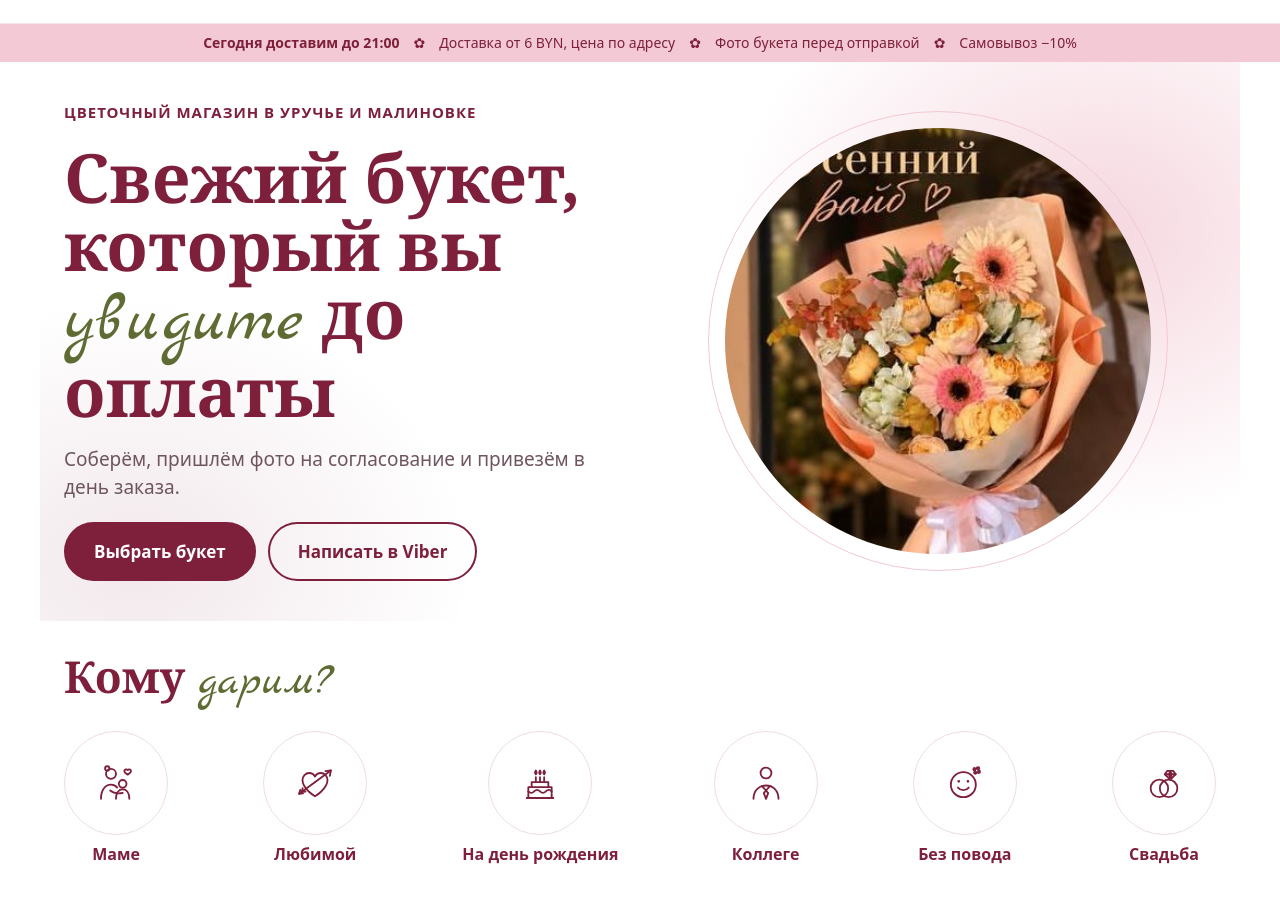
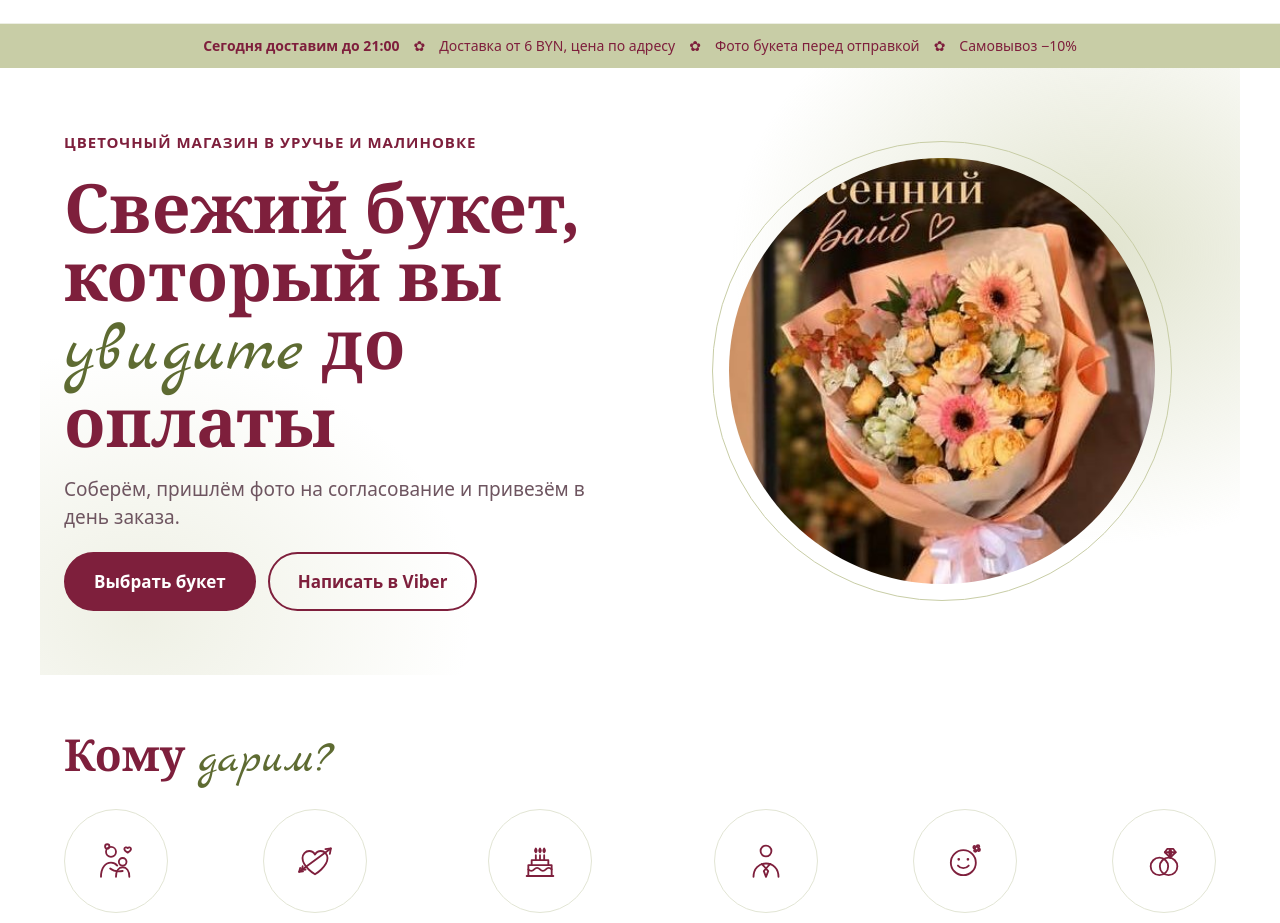
Before and after one commit to dinx393/Artflora-site-, a Next.js app: page / in a window 1280 px wide. Shown: the part 109-1032 px from the top of the page. Built offline with nearby package versions, Linux system fonts and the light colour scheme; no server answers; the database is empty.

Commit message:
Оформление: акценты шалфей #C8CDA6, белые подложки вместо розовых, больше воздуха
Co-Authored-By: Claude Opus 5.5 (1M context) <noreply@anthropic.com>
Claude-Session: https://claude.ai/code/session_01X9B9D4TyzPe5AuT9dSsbgo

```diff
--- a/src/app/globals.css
+++ b/src/app/globals.css
@@ -3,9 +3,10 @@
   --cherry: #7e1f3c;
   --olive: #5e6b32;
   --pink: #f2c9d4;
-  --blush: #fbf0f3;
-  --line: #eedde2;
-  --line-soft: #f3e6ea;
+  --sage: #c8cda6; /* шалфей: акценты вместо розового (решение владельца 2026-10-17) */
+  --blush: #f3f4ec; /* светлые подложки: шалфей, а не розовый */
+  --line: #e2e5d4;
+  --line-soft: #eceee3;
   --muted: #6e5560;
   --white: #ffffff;
   --danger: #a3283c;
@@ -32,7 +33,7 @@ h1, h2, h3 { margin: 0; font-family: var(--serif); font-weight: 600; line-height
 p { margin: 0; }
 
 .wrap { max-width: 1240px; margin: 0 auto; padding: 0 var(--gutter); }
-.section { max-width: 1200px; margin: 0 auto; padding: 32px var(--gutter); }
+.section { max-width: 1200px; margin: 0 auto; padding: 56px var(--gutter); }
 .script { font-family: var(--script); font-weight: 400; color: var(--olive); }
 .muted { color: var(--muted); }
 .small { font-size: 14px; }
@@ -106,50 +107,50 @@ textarea.input { resize: vertical; min-height: 60px; }
 .nav { display: flex; flex-wrap: wrap; gap: 8px 36px; font-size: 19px; font-weight: 700; padding: 16px 0 18px; }
 .nav a { text-decoration: none; white-space: nowrap; padding-bottom: 3px; border-bottom: 2px solid transparent; }
 .nav a:hover { border-bottom-color: currentColor; }
-.ribbon { background: var(--pink); }
+.ribbon { background: var(--sage); }
 .ribbon .wrap {
-  padding-top: 9px; padding-bottom: 9px; display: flex; white-space: nowrap; overflow: hidden;
+  padding-top: 12px; padding-bottom: 12px; display: flex; white-space: nowrap; overflow: hidden;
   gap: 14px; align-items: center; justify-content: center; font-size: 14px;
 }
 
 /* Подвал */
-.footer { background: var(--blush); margin-top: 32px; }
-.footer-grid { display: grid; grid-template-columns: repeat(auto-fit, minmax(240px, 1fr)); gap: 24px; padding: 40px var(--gutter); max-width: 1200px; margin: 0 auto; }
+.footer { background: var(--white); border-top: 1px solid var(--sage); margin-top: 72px; }
+.footer-grid { display: grid; grid-template-columns: repeat(auto-fit, minmax(240px, 1fr)); gap: 32px; padding: 56px var(--gutter); max-width: 1200px; margin: 0 auto; }
 .footer b { font-weight: 800; font-size: 18px; }
 
 /* Главная */
 .hero {
-  max-width: 1200px; margin: 0 auto; padding: 40px var(--gutter); display: flex; flex-wrap: wrap; gap: 40px; align-items: center;
+  max-width: 1200px; margin: 0 auto; padding: 64px var(--gutter); display: flex; flex-wrap: wrap; gap: 56px; align-items: center;
   background:
-    radial-gradient(520px 420px at 88% 30%, rgba(242,201,212,.75), rgba(242,201,212,0) 70%),
-    radial-gradient(480px 380px at 8% 90%, rgba(126,31,60,.10), rgba(126,31,60,0) 70%);
+    radial-gradient(520px 420px at 88% 30%, rgba(200,205,166,.55), rgba(200,205,166,0) 70%),
+    radial-gradient(480px 380px at 8% 90%, rgba(200,205,166,.30), rgba(200,205,166,0) 70%);
 }
 .hero h1 { font-size: 68px; line-height: 1; }
-.hero-photo { width: 460px; max-width: 100%; aspect-ratio: 1; padding: 16px; border-radius: 50%; border: 1.5px solid var(--pink); }
+.hero-photo { width: 460px; max-width: 100%; aspect-ratio: 1; padding: 16px; border-radius: 50%; border: 1.5px solid var(--sage); }
 .hero-photo img { width: 100%; height: 100%; object-fit: cover; border-radius: 50%; }
 .occasions { display: flex; flex-wrap: wrap; justify-content: space-between; gap: 20px; }
 .occasion { display: flex; flex-direction: column; align-items: center; gap: 8px; text-decoration: none; font-weight: 700; }
 .occasion span { width: 104px; height: 104px; border-radius: 50%; display: flex; align-items: center; justify-content: center; border: 1.5px solid var(--line); }
 .occasion:hover span { background: var(--blush); }
-.perks { display: grid; grid-template-columns: repeat(auto-fit, minmax(220px, 1fr)); gap: 28px; background: var(--blush); border-radius: 28px; padding: 40px; }
+.perks { display: grid; grid-template-columns: repeat(auto-fit, minmax(220px, 1fr)); gap: 32px; background: var(--blush); border-radius: 28px; padding: 48px; }
 .perks b { font-size: 32px; font-weight: 800; display: block; margin-bottom: 8px; }
 
 /* Сетка товаров */
-.grid { display: grid; grid-template-columns: repeat(auto-fill, minmax(240px, 1fr)); gap: 20px; }
-.pcard { display: flex; flex-direction: column; gap: 10px; }
+.grid { display: grid; grid-template-columns: repeat(auto-fill, minmax(240px, 1fr)); gap: 44px 28px; }
+.pcard { display: flex; flex-direction: column; gap: 14px; }
 .pcard-photo { position: relative; height: 300px; border-radius: 20px; overflow: hidden; background: var(--blush); display: block; }
 .pcard-photo img { width: 100%; height: 100%; object-fit: cover; }
 /* Название всегда занимает две строки (длинное обрезается «…»), чтобы цены в ряду стояли на одном уровне. */
 .pcard-title { font-family: var(--serif); font-size: 24px; font-weight: 600; line-height: 1.1; text-decoration: none; display: -webkit-box; -webkit-box-orient: vertical; -webkit-line-clamp: 2; overflow: hidden; min-height: 2.2em; }
-.more { display: flex; flex-direction: column; align-items: center; gap: 8px; margin-top: 12px; }
+.more { display: flex; flex-direction: column; align-items: center; gap: 10px; margin-top: 28px; }
 .pcard-body { flex: 1; display: flex; flex-direction: column; gap: 10px; }
 .pcard-body > :last-child { margin-top: auto; }
 .pcard-body .btn { margin-top: auto; padding: 10px 16px; }
 .badge { position: absolute; left: 12px; top: 12px; background: rgba(255,255,255,.88); padding: 6px 12px; border-radius: 999px; font-size: 14px; font-weight: 700; }
 
 /* Каталог */
-.catalog { display: grid; grid-template-columns: 240px 1fr; gap: 32px; padding-top: 28px; padding-bottom: 32px; }
-.filters { display: flex; flex-direction: column; gap: 24px; }
+.catalog { display: grid; grid-template-columns: 240px 1fr; gap: 48px; padding-top: 44px; padding-bottom: 48px; }
+.filters { display: flex; flex-direction: column; gap: 32px; }
 .filters h3 { font-family: var(--sans); font-size: 15px; font-weight: 800; margin-bottom: 10px; }
 .filters a { display: block; padding: 6px 0; text-decoration: none; color: var(--muted); }
 .filters a.on { color: var(--cherry); font-weight: 800; }
@@ -211,19 +212,19 @@ textarea.input { resize: vertical; min-height: 60px; }
   .logo { font-size: 28px; margin-right: auto; }
   .nav { overflow-x: auto; flex-wrap: nowrap; font-size: 17px; gap: 22px; padding: 12px 0 14px; }
   .ribbon .wrap { justify-content: flex-start; }
-  .hero { padding: 28px var(--gutter); gap: 28px; }
+  .hero { padding: 36px var(--gutter); gap: 32px; }
   .hero h1 { font-size: 44px; }
   .h2 { font-size: 34px; }
-  .section { padding: 24px var(--gutter); }
+  .section { padding: 36px var(--gutter); }
   .occasions { justify-content: flex-start; gap: 14px; overflow-x: auto; flex-wrap: nowrap; }
   .occasion span { width: 80px; height: 80px; }
   .perks { padding: 24px; gap: 18px; }
   .perks b { font-size: 24px; }
-  .grid { grid-template-columns: repeat(2, minmax(0, 1fr)); gap: 14px; }
+  .grid { grid-template-columns: repeat(2, minmax(0, 1fr)); gap: 32px 16px; }
   .pcard-photo { height: 200px; border-radius: 16px; }
   .pcard-title { font-size: 19px; }
   .price { font-size: 22px; }
-  .catalog { grid-template-columns: 1fr; gap: 16px; }
+  .catalog { grid-template-columns: 1fr; gap: 24px; padding-top: 28px; }
   .filters { flex-direction: row; overflow-x: auto; gap: 16px; }
   .filters > div { min-width: 160px; }
   .gallery-main { height: 420px; }
```
